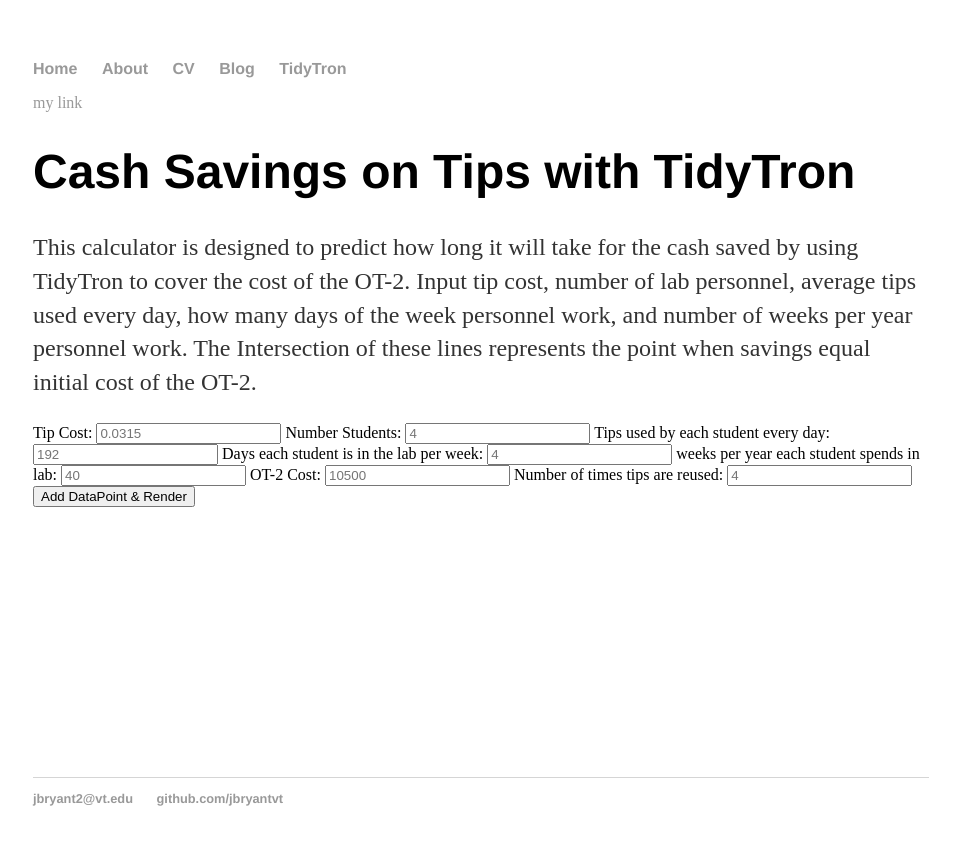
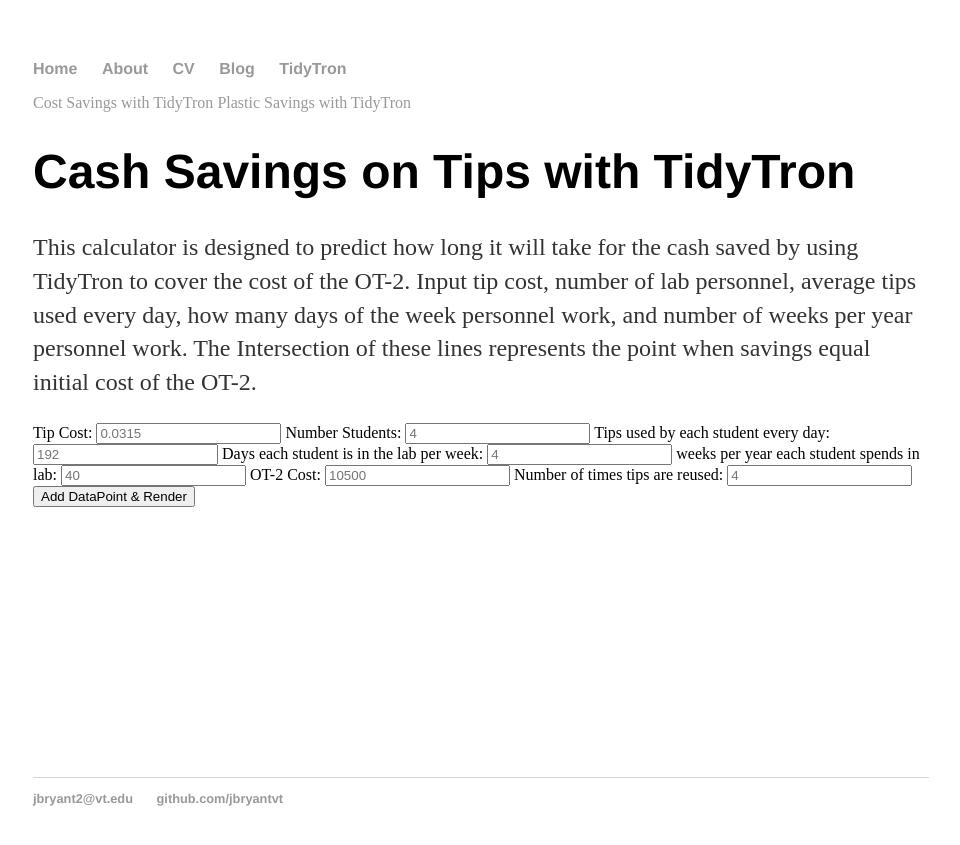
Before and after one commit to jbryantvt/jbryantvt.github.io, a Jekyll site: the page built from TidyTron/index.html, in a window 1280 px wide. Shown: the top 845 px of the page, without its empty margins (159-1119 px from the left). Built offline with Jekyll 4.4.1, drawn with Linux system fonts in a browser that asks for light colours.

Commit message:
Update index.html

```diff
--- a/TidyTron/index.html
+++ b/TidyTron/index.html
@@ -10,7 +10,9 @@
     <title>Cash Savings on Tips with TidyTron</title>
 </head>
 
-    <a href="Savings.html">my link</a>
+    <a href="Savings.html">Cost Savings with TidyTron</a>
+        <a href="Plastics.html">Plastic Savings with TidyTron</a>
+
 
 <h1>Cash Savings on Tips with TidyTron</h1>
     <p>
```
